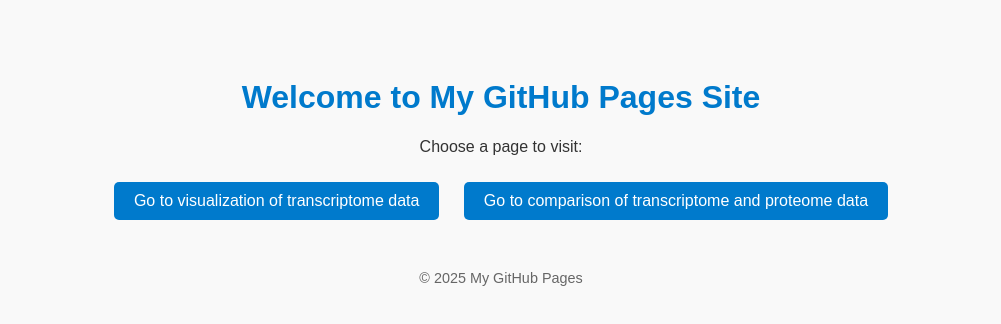
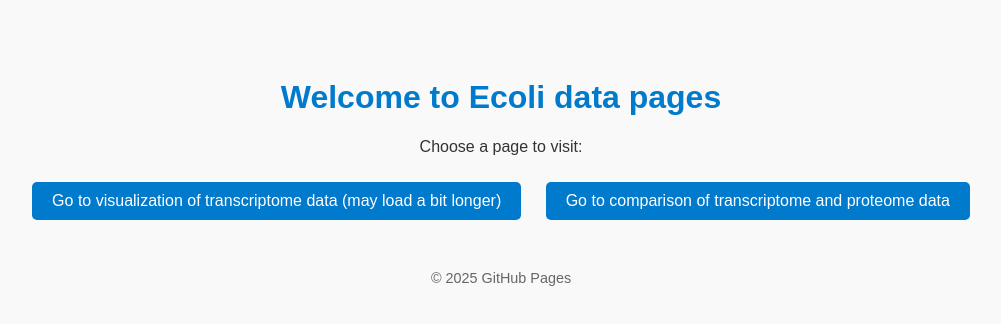
Before and after one commit to MarieMih/github-pages-data, a plain HTML site: page index.html in a window 1280 px wide. Shown: the whole page, without its empty margins (139-1140 px from the left). Drawn offline with Linux system fonts and the light colour scheme.

Commit message:
Update index.html

```diff
--- a/index.html
+++ b/index.html
@@ -31,12 +31,12 @@
   </style>
 </head>
 <body>
-  <h1>Welcome to My GitHub Pages Site</h1>
+  <h1>Welcome to Ecoli data pages</h1>
   <p>Choose a page to visit:</p>
-  <a href="Diffex.html">Go to visualization of transcriptome data</a>
+  <a href="Diffex.html">Go to visualization of transcriptome data (may load a bit longer)</a>
   <a href="Heatmap_regulation.html">Go to comparison of transcriptome and proteome data</a>
   <footer style="margin-top:40px; font-size:0.9em; color:#666;">
-    © 2025 My GitHub Pages
+    © 2025 GitHub Pages
   </footer>
 </body>
 </html>
```
